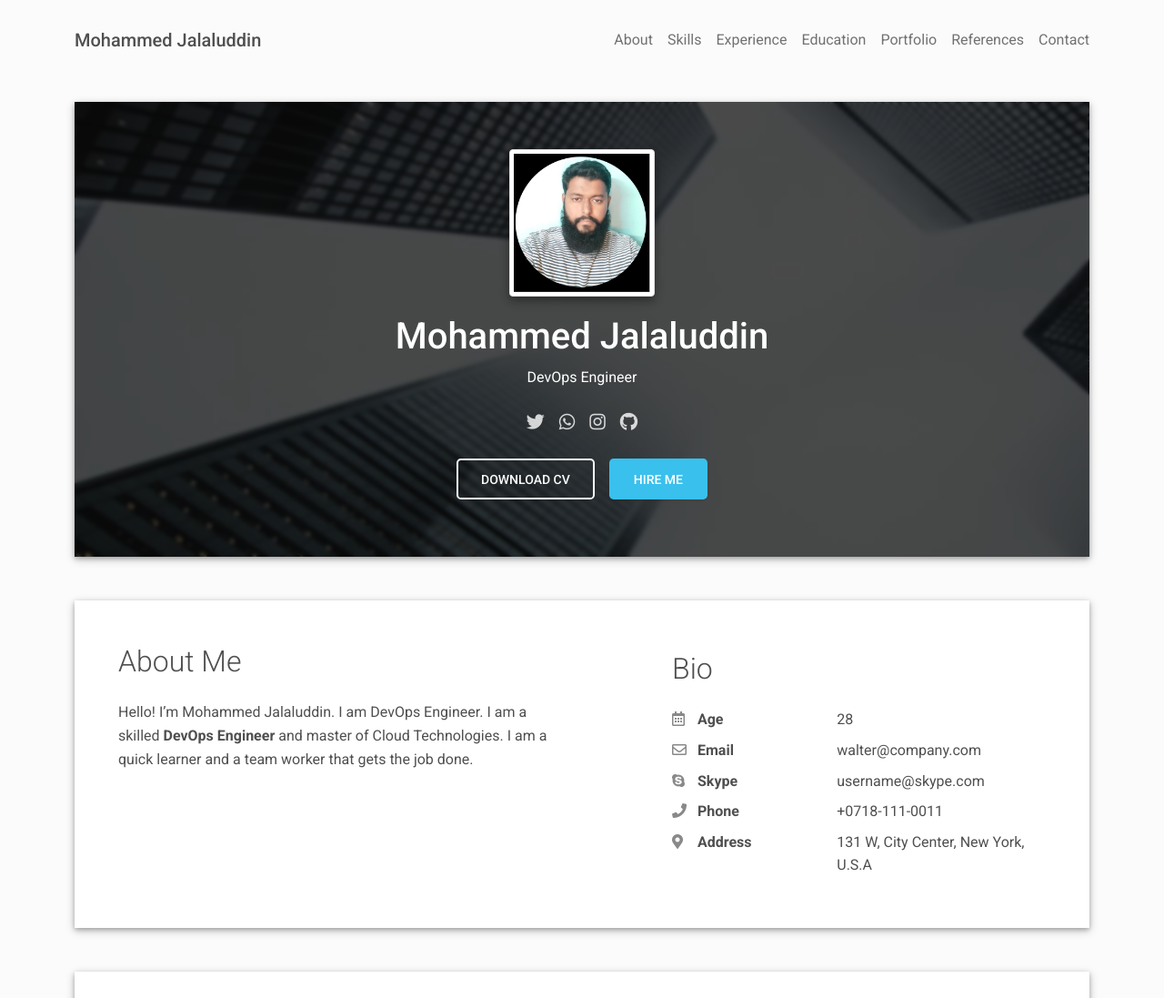
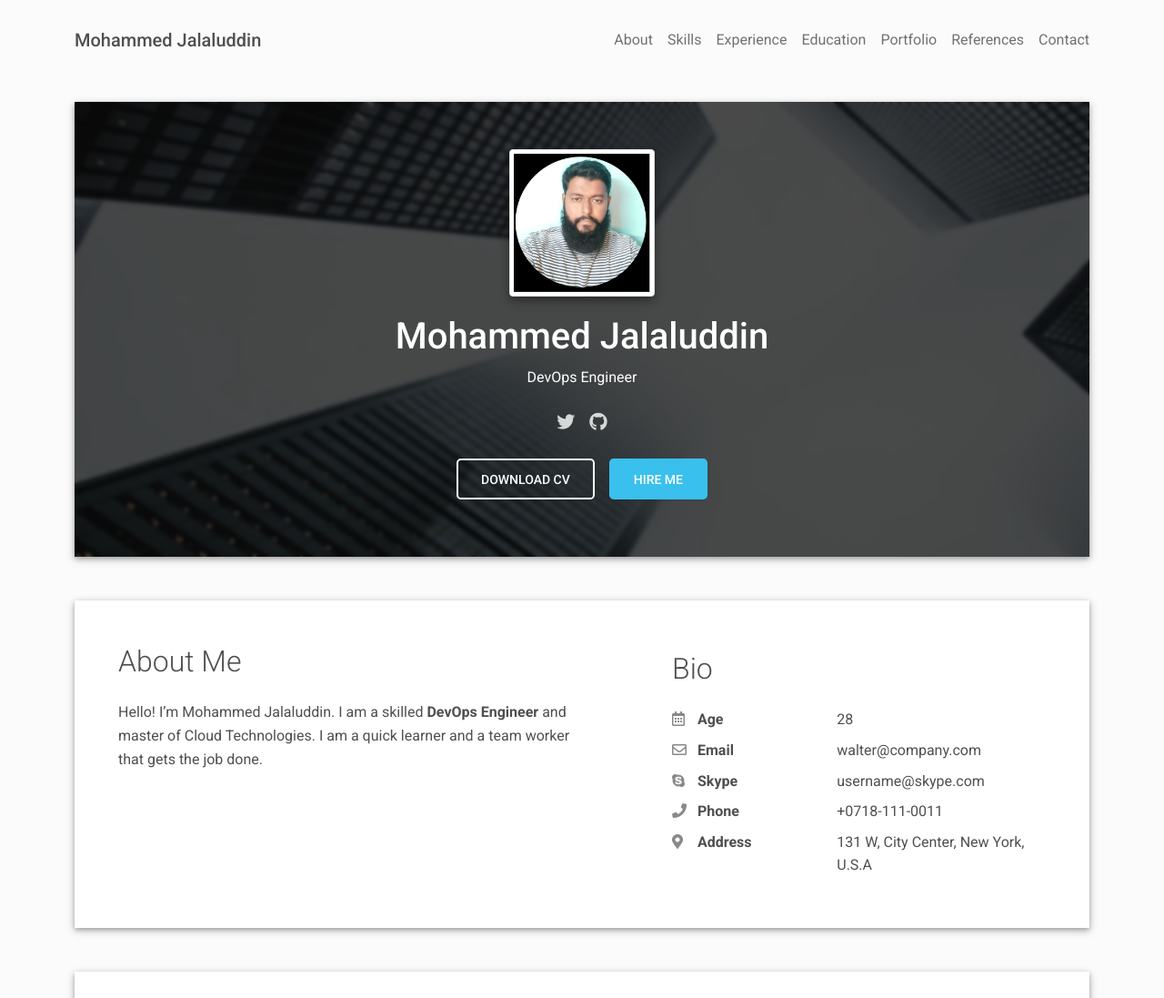
Before and after one commit to jalaluddinmohammed/jalaluddinmohammed.github.io, a plain HTML site: page index.html in a window 1280 px wide. Shown: the top 1097 px of the page at 91% size. Drawn offline with Linux system fonts and the light colour scheme.

Commit message:
Update on index.html

```diff
--- a/index.html
+++ b/index.html
@@ -71,16 +71,12 @@
                   <ul class="nav justify-content-center">
                     <li class="nav-item"><a class="nav-link" href="https://twitter.com/templateflip" title="Twitter"><i class="fab fa-twitter"></i><span class="menu-title sr-only">Twitter</span></a>
                     </li>
-                    <li class="nav-item"><a class="nav-link" href="https://wa.me/7013973044" title="Whatsapp"><i class="fab fa-whatsapp"></i><span class="menu-title sr-only">Whatsapp</span></a>
-                    </li>
-                    <li class="nav-item"><a class="nav-link" href="https://www.instagram.com/templateflip" title="Instagram"><i class="fab fa-instagram"></i><span class="menu-title sr-only">Instagram</span></a>
-                    </li>
                     <li class="nav-item"><a class="nav-link" href="https://github.com/jalaluddinmohammed" title="Github"><i class="fab fa-github"></i><span class="menu-title sr-only">Github</span></a>
                     </li>
                   </ul>
                 </nav>
               </div>
-              <div class="d-print-none"><a class="btn btn-outline-light btn-lg shadow-sm mt-1 me-3" href="material-resume.pdf" data-aos="fade-right" data-aos-delay="700">Download CV</a><a class="btn btn-info btn-lg shadow-sm mt-1" href="#contact" data-aos="fade-left" data-aos-delay="700">Hire Me</a></div>
+              <div class="d-print-none"><a class="btn btn-outline-light btn-lg shadow-sm mt-1 me-3" href="Jalal-resume.pdf" data-aos="fade-right" data-aos-delay="700">Download CV</a><a class="btn btn-info btn-lg shadow-sm mt-1" href="#contact" data-aos="fade-left" data-aos-delay="700">Hire Me</a></div>
             </div>
           </div>
         </div>
@@ -92,7 +88,7 @@
       <div class="row">
         <div class="col-md-6">
           <h2 class="h2 fw-light mb-4">About Me</h2>
-          <p>Hello! I’m Mohammed Jalaluddin. I am DevOps Engineer. I am a skilled <strong>DevOps Engineer </strong> and master of Cloud Technologies. I am a quick learner and a team worker that gets the job done.</p>
+          <p>Hello! I’m Mohammed Jalaluddin. I am a skilled <strong>DevOps Engineer </strong> and master of Cloud Technologies. I am a quick learner and a team worker that gets the job done.</p>
          </div>
         <div class="col-md-5 offset-lg-1">
           <div class="row mt-2">
```
